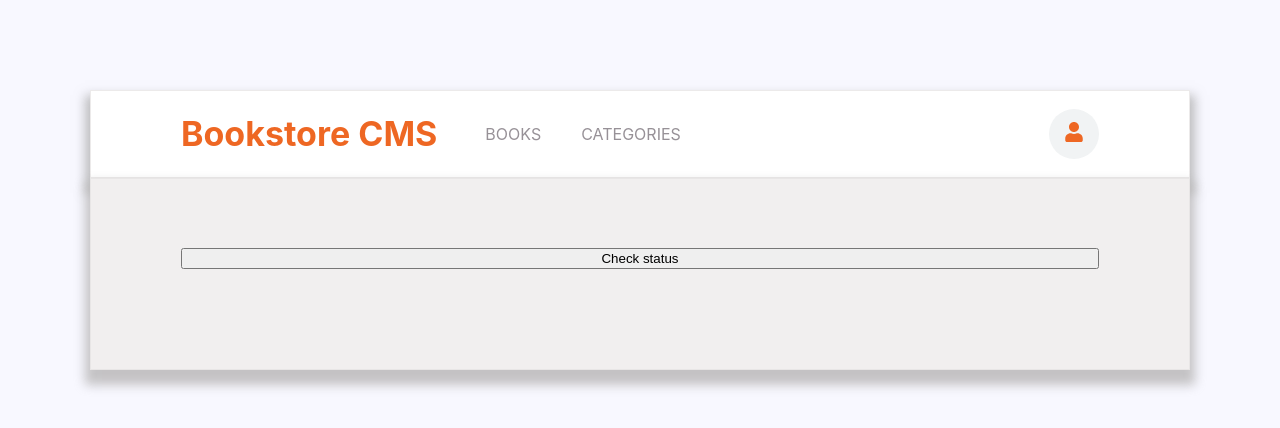
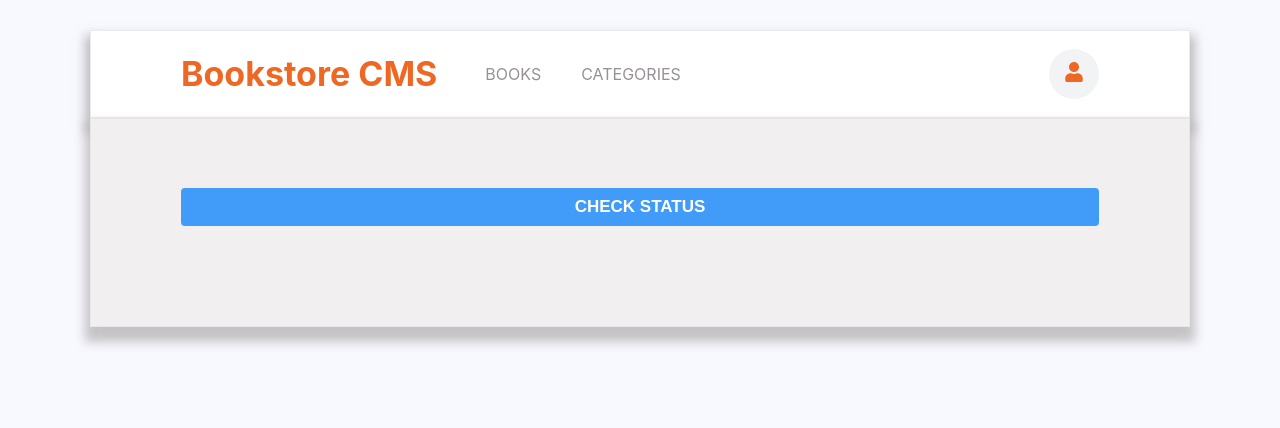
Before and after one commit to developertariq/bookstore, a React (Create React App) app: page /Categories in a window 1280 px wide. Shown: the top 428 px of the page. Built offline with nearby package versions, Linux system fonts and the light colour scheme.

Commit message:
Add markup for add new book section

```diff
--- a/src/components/AddBook.js
+++ b/src/components/AddBook.js
@@ -32,12 +32,14 @@ const AddBook = () => {
       <h2>
         Add New Book
       </h2>
+      <div>
         <input
           type="text"
           className="input-text"
           placeholder="Book title"
           value={title}
           onChange={(e) => setTitle(e.target.value)}
+          style={{ width: '300px' }}
         />
         <input
           type="text"
@@ -45,11 +47,13 @@ const AddBook = () => {
           placeholder="Author"
           value={author}
           onChange={(e) => setAuthor(e.target.value)}
+          style={{ width: '300px' }}
         />
         <select
           className="input-text"
           value={category}
           onChange={(e) => setCategory(e.target.value)}
+          style={{ width: '165px' }}
         >
           <option value="" disabled>Select category</option>
           <option value="Fiction">Fiction</option>
@@ -60,6 +64,7 @@ const AddBook = () => {
         <button type="submit" className="input-submit">
           Add Book
         </button>
+      </div>
     </form>
   );
 };
--- a/src/css/App.css
+++ b/src/css/App.css
@@ -37,3 +37,46 @@
 .navBar a:hover {
   color: #262726f8
 }
+
+.form-container {
+  height: 210px;
+  padding: 16px 0;
+  gap: 16px;
+  border-top: 1px solid #bbb8bb;
+}
+
+.form-container h2 {
+  font-size: 22px;
+  line-height: 28px;
+  color: #979197;
+  text-transform: uppercase;
+}
+
+.form-container div {
+  display: flex;
+  justify-content: space-between;
+  align-items: center;
+}
+
+.input-text {
+  font-family: Poppins;
+  font-size: 17px;
+  line-height: 22px;
+  background-color: #fff;
+  border: 1px solid #c9c7c7bf;
+  padding: 9px 10px;
+  border-radius: 4px;
+}
+
+.container button {
+  font-size: 17px;
+  font-weight: bold;
+  text-align: center;
+  line-height: 22px;
+  text-transform: uppercase;
+  padding: 8px 24pt;
+  color: #fff;
+  background-color: #419bf9;
+  border: none;
+  border-radius: 4px;
+}
--- a/src/css/index.css
+++ b/src/css/index.css
@@ -1,6 +1,6 @@
 body {
   margin: 0;
-  padding: 90px;
+  padding: 30px 90px;
   font-family:
     -apple-system,
     BlinkMacSystemFont,
--- a/src/index.js
+++ b/src/index.js
@@ -10,6 +10,7 @@ import Books from './pages/Books';
 import Categories from './pages/Categories';
 import Header from './components/Header';
 import './css/index.css';
+import './css/Book.module.css';
 
 const store = createStore(
   (state, action) => rootReducer(state, action), applyMiddleware(thunk),
```
Also changed, not shown: src/css/Book.module.css (line endings or trailing spaces). Lines whose indentation alone changed are shown as unchanged.
